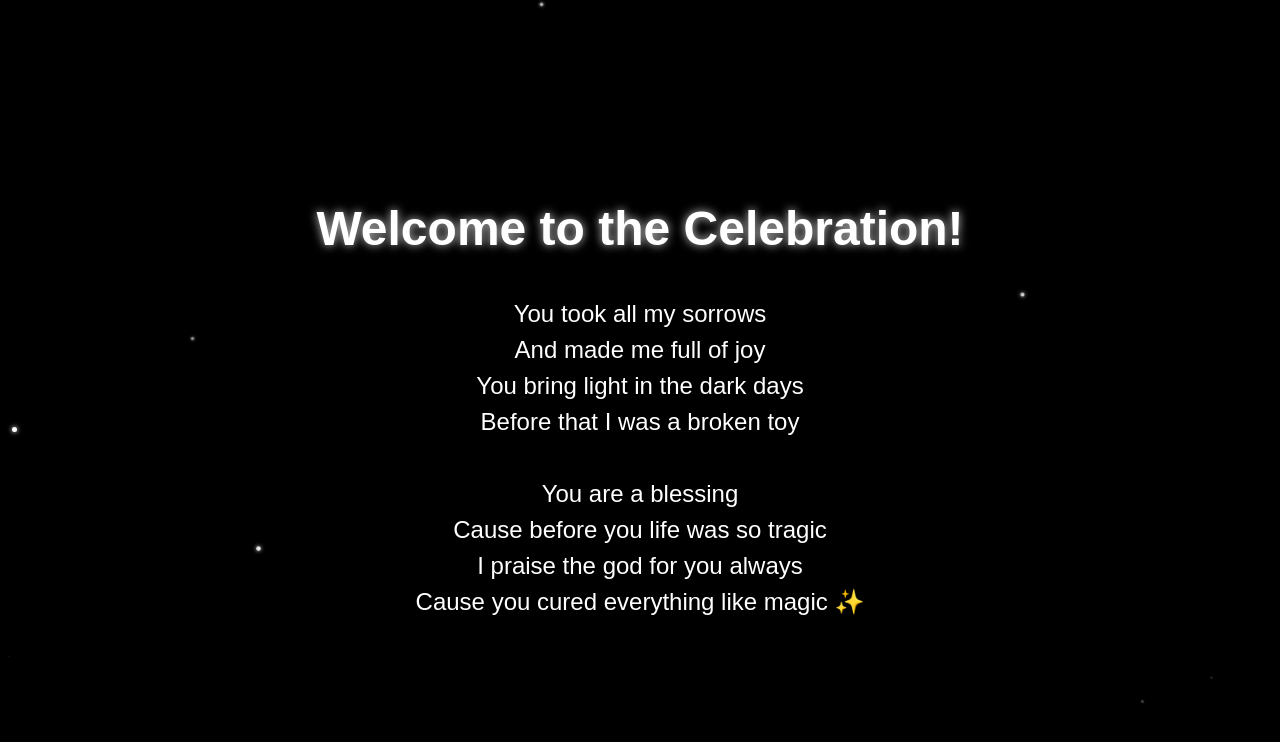
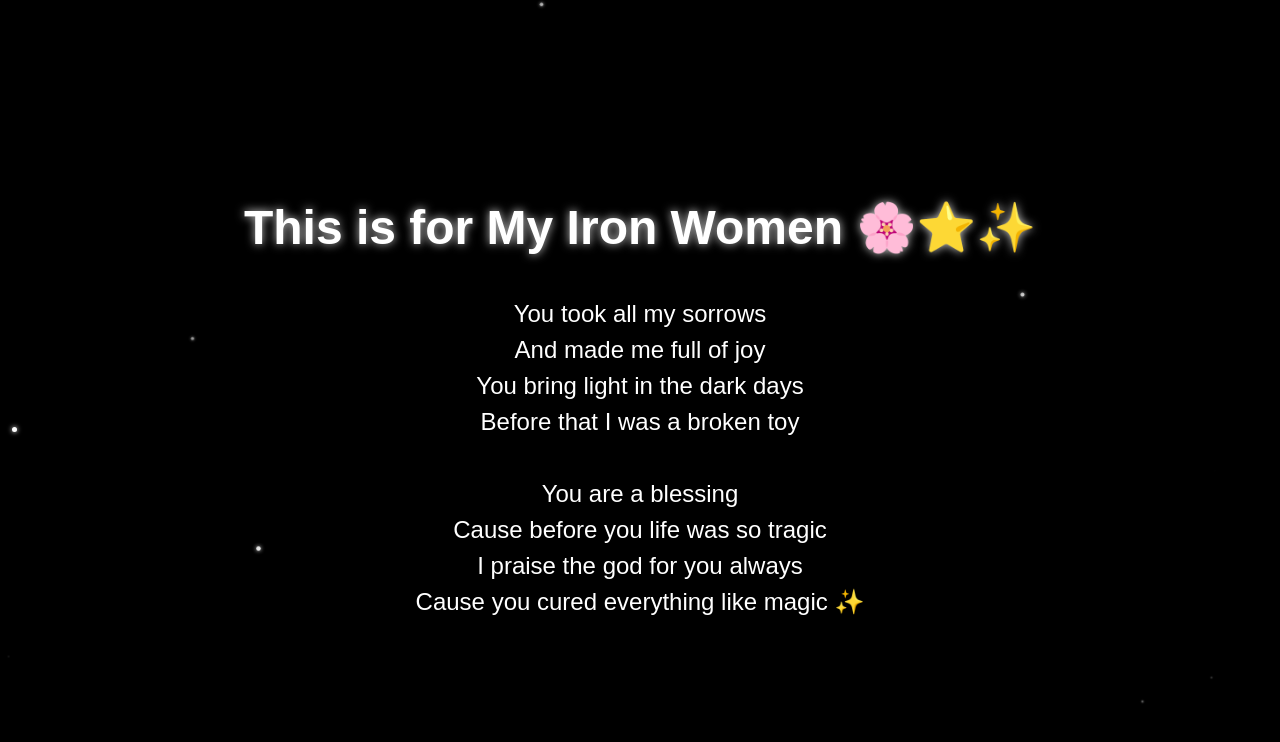
Before and after one commit to Droidman007/wish, a plain HTML site: page greet.html in a window 1280 px wide. Drawn offline with Linux system fonts and the light colour scheme.

Commit message:
Update greet.html

```diff
--- a/greet.html
+++ b/greet.html
@@ -88,7 +88,7 @@
     </style>
 </head>
 <body>
-    <div class="greeting">Welcome to the Celebration!</div>
+    <div class="greeting">This is for My Iron Women 🌸⭐✨</div>
     <div class="poem">
         You took all my sorrows <br>
         And made me full of joy <br>
```
